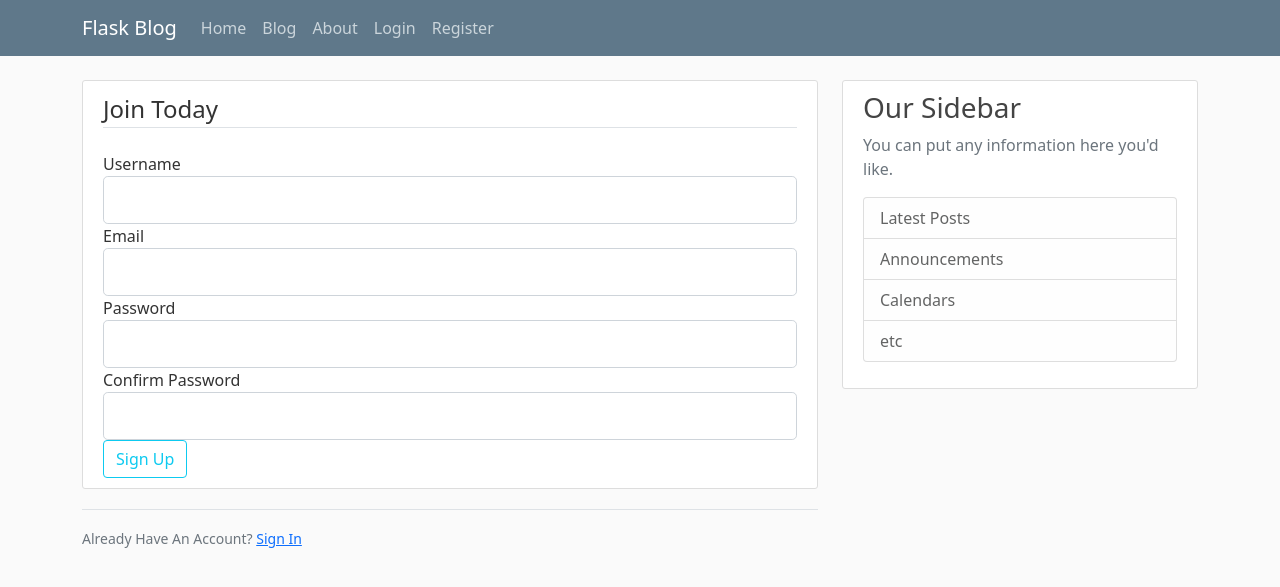
After one commit to MikesoWeb/flask_posts, a Flask app: page /register in a window 1280 px wide. The commit adds this page. Shown: the top 587 px of the page. Run offline with Flask 2, Linux system fonts and the light colour scheme.

Commit message:
'add_form_registration'

```diff
--- /dev/null
+++ b/forms.py
@@ -0,0 +1,18 @@
+from flask_wtf import FlaskForm
+from wtforms import StringField, PasswordField, SubmitField, BooleanField
+from wtforms.validators import DataRequired, Length, Email, EqualTo
+
+
+class RegistrationForm(FlaskForm):
+    username = StringField('Username', validators=[DataRequired(), Length(min=2, max=20)])
+    email = StringField('Email', validators=[DataRequired(), Email()])
+    password = PasswordField('Password', validators=[DataRequired()])
+    confirm_password = PasswordField('Confirm Password', validators=[DataRequired(), EqualTo('password')])
+    submit = SubmitField('Sign Up')
+
+
+class LoginForm(FlaskForm):
+    email = StringField('Email', validators=[DataRequired(), Email()])
+    password = PasswordField('Password', validators=[DataRequired()])
+    remember = BooleanField('Remember Me')
+    submit = SubmitField('Login')
--- a/main.py
+++ b/main.py
@@ -1,11 +1,13 @@
-from flask import Flask, render_template
+from flask import Flask, render_template, flash, redirect, url_for
 from articles import posts
+from forms import RegistrationForm, LoginForm
 
 app = Flask(__name__)
+app.config['SECRET_KEY'] = '90cca34fc5f74076b4f6081061726727'
 
 
 @app.route('/')
-def index():
+def home():
     return render_template('index.html', title='Main')
 
 
@@ -24,5 +26,20 @@ def contact():
     return render_template('contact.html', title='Contacts', posts=posts)
 
 
+@app.route('/register', methods=['GET', 'POST'])
+def register():
+    form = RegistrationForm()
+    if form.validate_on_submit():
+        flash(f'Account created for {form.username.data}!', 'success')
+        return redirect(url_for('blog'))
+    return render_template('register.html', form=form, title='Register')
+
+
+@app.route('/login')
+def login():
+    form = LoginForm()
+    return render_template('login.html', form=form, title='Login')
+
+
 if __name__ == '__main__':
     app.run(debug=True)
--- a/templates/contact.html
+++ b/templates/contact.html
@@ -1 +1,3 @@
 {% extends 'layout.html' %}
+
+      {% block content %}{% endblock %}
--- a/templates/layout.html
+++ b/templates/layout.html
@@ -22,7 +22,8 @@
     <nav class="navbar navbar-expand-md navbar-dark bg-steel fixed-top">
         <div class="container">
             <a class="navbar-brand mr-4" href="/">Flask Blog</a>
-      <button class="navbar-toggler" type="button" data-toggle="collapse" data-target="#navbarToggle" aria-controls="navbarToggle" aria-expanded="false" aria-label="Toggle navigation">
+            <button class="navbar-toggler" type="button" data-toggle="collapse" data-target="#navbarToggle"
+                    aria-controls="navbarToggle" aria-expanded="false" aria-label="Toggle navigation">
                 <span class="navbar-toggler-icon"></span>
             </button>
             <div class="collapse navbar-collapse" id="navbarToggle">
@@ -43,6 +44,18 @@
 <main role="main" class="container">
     <div class="row">
         <div class="col-md-8">
+            {% with messages = get_flashed_messages(with_categories=True) %}
+
+                {% if messages %}
+                    {% for category, message in messages %}
+                        <div class="alert alert-{{ category }}">
+                            {{ message }}
+                        </div>
+                    {% endfor %}
+                {% endif %}
+
+            {% endwith %}
+
             {% block content %}{% endblock %}
         </div>
         <div class="col-md-4">
@@ -65,7 +78,9 @@
 <!-- Optional JavaScript; choose one of the two! -->
 
 <!-- Option 1: Bootstrap Bundle with Popper -->
-    <script src="https://cdn.jsdelivr.net/npm/bootstrap@5.0.1/dist/js/bootstrap.bundle.min.js" integrity="sha384-gtEjrD/SeCtmISkJkNUaaKMoLD0//ElJ19smozuHV6z3Iehds+3Ulb9Bn9Plx0x4" crossorigin="anonymous"></script>
+<script src="https://cdn.jsdelivr.net/npm/bootstrap@5.0.1/dist/js/bootstrap.bundle.min.js"
+        integrity="sha384-gtEjrD/SeCtmISkJkNUaaKMoLD0//ElJ19smozuHV6z3Iehds+3Ulb9Bn9Plx0x4"
+        crossorigin="anonymous"></script>
 
 <!-- Option 2: Separate Popper and Bootstrap JS -->
 <!--
--- /dev/null
+++ b/templates/login.html
@@ -0,0 +1,3 @@
+{% extends 'layout.html' %}
+
+      {% block content %}{% endblock %}
--- /dev/null
+++ b/templates/register.html
@@ -0,0 +1,46 @@
+{% extends 'layout.html' %}
+
+{% block content %}
+
+<div class="content-section">
+    <form action="" method="POST">
+
+        {{ form.hidden_tag() }}
+        <fieldset class="form-group">
+            <legend class="border-bottom mb-4">Join Today</legend>
+            <div class="form-group">
+                {{ form.username.label(class='form-control-label') }}
+                {{ form.username(class='form-control form-control-lg') }}
+            </div>
+
+            <div class="form-group">
+                {{ form.email.label(class='form-control-label') }}
+                {{ form.email(class='form-control form-control-lg') }}
+            </div>
+
+            <div class="form-group">
+                {{ form.password.label(class='form-control-label') }}
+                {{ form.password(class='form-control form-control-lg') }}
+            </div>
+
+            <div class="form-group">
+                {{ form.confirm_password.label(class='form-control-label') }}
+                {{ form.confirm_password(class='form-control form-control-lg') }}
+            </div>
+
+        </fieldset>
+
+          <div class="form-group">
+               {{ form.submit(class='btn btn-outline-info') }}
+            </div>
+
+    </form>
+</div>
+
+<div class="border-top pt-3">
+    <small class="text-muted">
+        Already Have An Account? <a class='ml-2' href="{{ url_for('login')}}">Sign In</a>
+    </small>
+</div>
+
+{% endblock %}
```
Lines whose indentation alone changed are shown as unchanged.
